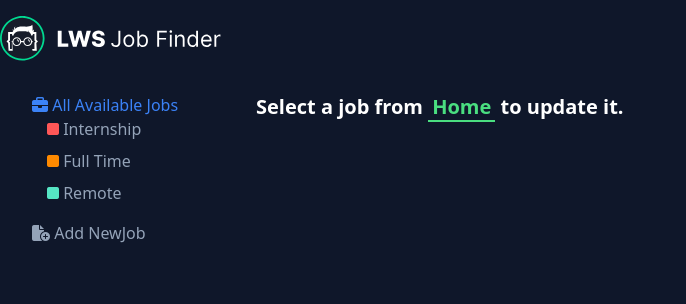
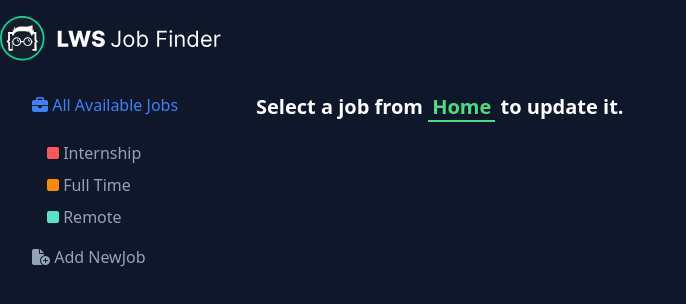
Before and after one commit to MohammadNaiem65/lws-assignment-07, a React (Vite) app: page /editJob in a window 1280 px wide. Shown: the top 304 px of the page, without its empty margins (0-686 px from the left). Built offline with nearby package versions, Linux system fonts and the light colour scheme.

Commit message:
created filter slice and added choosing filter type functionality

```diff
--- a/package.json
+++ b/package.json
@@ -12,6 +12,7 @@
   "dependencies": {
     "@reduxjs/toolkit": "^1.9.6",
     "axios": "^1.5.1",
+    "match-sorter": "^6.3.1",
     "react": "^18.2.0",
     "react-dom": "^18.2.0",
     "react-redux": "^8.1.2",
--- a/src/app/store.js
+++ b/src/app/store.js
@@ -1,9 +1,11 @@
 import { configureStore } from '@reduxjs/toolkit';
 import jobsReducer from '../features/jobs/jobsSlice';
+import filterReducer from '../features/filter/filterSlice';
 
 const store = configureStore({
 	reducer: {
 		jobs: jobsReducer,
+		filters: filterReducer,
 	},
 });
 
--- /dev/null
+++ b/src/features/filter/filterSlice.js
@@ -0,0 +1,29 @@
+import { createSlice } from '@reduxjs/toolkit';
+
+// initial state
+const initialState = {
+	title: '',
+	type: 'All',
+	salary: 'Default',
+};
+
+// create filter slice
+const filterSlice = createSlice({
+	name: 'filter',
+	initialState,
+	reducers: {
+		filterByTitle: (state, action) => {
+			state.title = action.payload;
+		},
+		filterByType: (state, action) => {
+			state.type = action.payload;
+		},
+		filterBySalary: (state, action) => {
+			state.salary = action.payload;
+		},
+	},
+});
+
+export default filterSlice.reducer;
+export const { filterByTitle, filterByType, filterBySalary } =
+	filterSlice.actions;
--- a/src/shared/LeftSideNavbar/LeftSideNavbar.jsx
+++ b/src/shared/LeftSideNavbar/LeftSideNavbar.jsx
@@ -1,49 +1,63 @@
 import { Link } from 'react-router-dom';
+import { useDispatch } from 'react-redux';
+import { filterByType } from '../../features/filter/filterSlice';
 
 export default function LeftSideNavbar() {
+	// ! Required hooks and variables
+	const dispatch = useDispatch();
+
+	const handleFilterByType = (type) => {
+		dispatch(filterByType(type));
+	};
+
 	return (
 		<aside className='sidebar'>
 			<ul className='space-y-4'>
 				<li>
-					<a
-						href='/jobs'
+					<button
 						className='main-menu menu-active'
-						id='lws-alljobs-menu'>
+						id='lws-alljobs-menu'
+						onClick={() => handleFilterByType('All')}>
 						<i className='fa-solid fa-briefcase'></i>
-						<Link to='/'> All Available Jobs</Link>
-					</a>
+						<span> All Available Jobs</span>
+					</button>
 					<ul className='space-y-6 lg:space-y-2 '>
 						<li>
-							<a
+							<button
 								className='sub-menu'
-								href='/jobs/internship'
-								id='lws-internship-menu'>
+								id='lws-internship-menu'
+								onClick={() =>
+									handleFilterByType('Internship')
+								}>
 								<i className='fa-solid fa-stop !text-[#FF5757]'></i>{' '}
 								Internship
-							</a>
+							</button>
 						</li>
 						<li>
-							<a
+							<button
 								className='sub-menu'
-								href='/jobs/fulltime'
-								id='lws-fulltime-menu'>
+								id='lws-fulltime-menu'
+								onClick={() => handleFilterByType('FullTime')}>
 								<i className='fa-solid fa-stop !text-[#FF8A00]'></i>{' '}
 								Full Time
-							</a>
+							</button>
 						</li>
 						<li>
-							<a
+							<button
 								className='sub-menu'
-								href='/jobs/remote'
-								id='lws-remote-menu'>
+								id='lws-remote-menu'
+								onClick={() => handleFilterByType('Remote')}>
 								<i className='fa-solid fa-stop !text-[#56E5C4]'></i>{' '}
 								Remote
-							</a>
+							</button>
 						</li>
 					</ul>
 				</li>
 				<li>
-					<Link to='/addJob' className='main-menu' id='lws-addJob-menu'>
+					<Link
+						to='/addJob'
+						className='main-menu'
+						id='lws-addJob-menu'>
 						<i className='fa-solid fa-file-circle-plus'></i>
 						<span> Add NewJob</span>
 					</Link>
```
Also changed, not shown: 1 other file (tests, documents, lock files or other folders).
